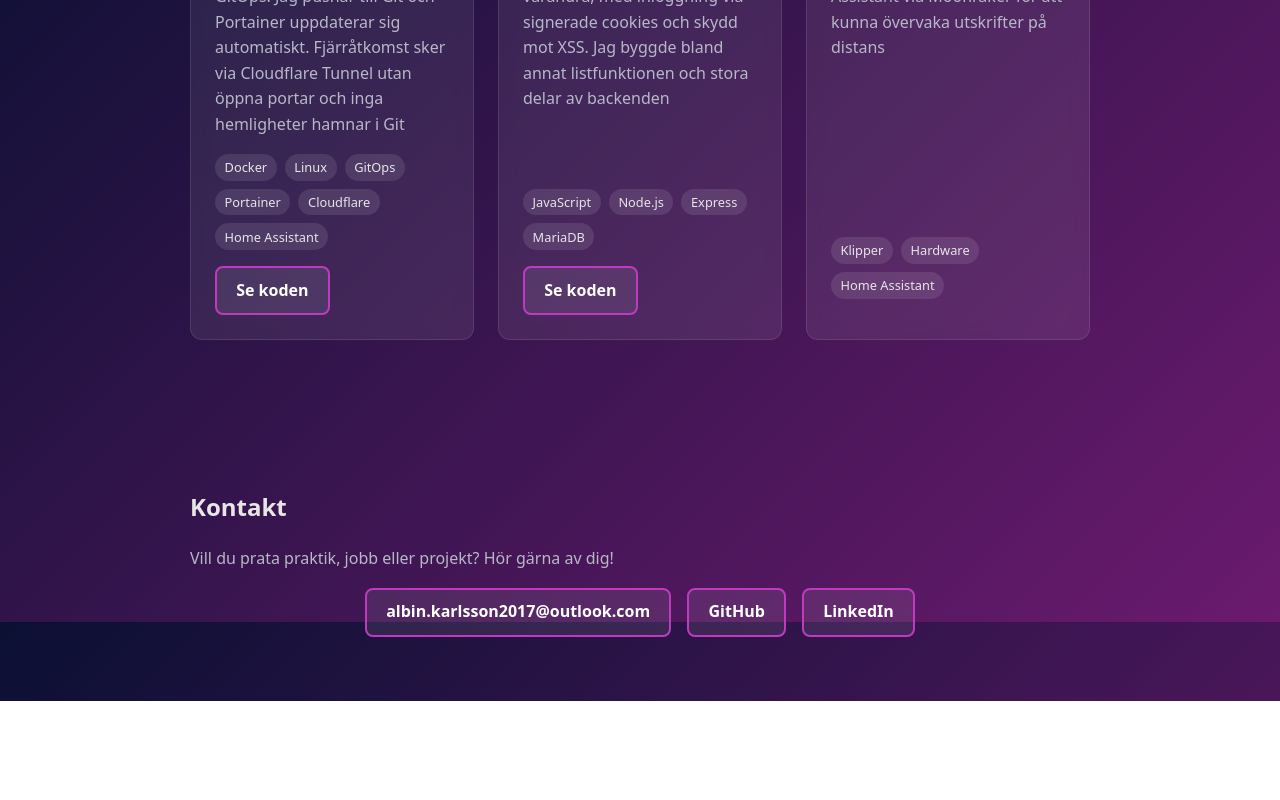
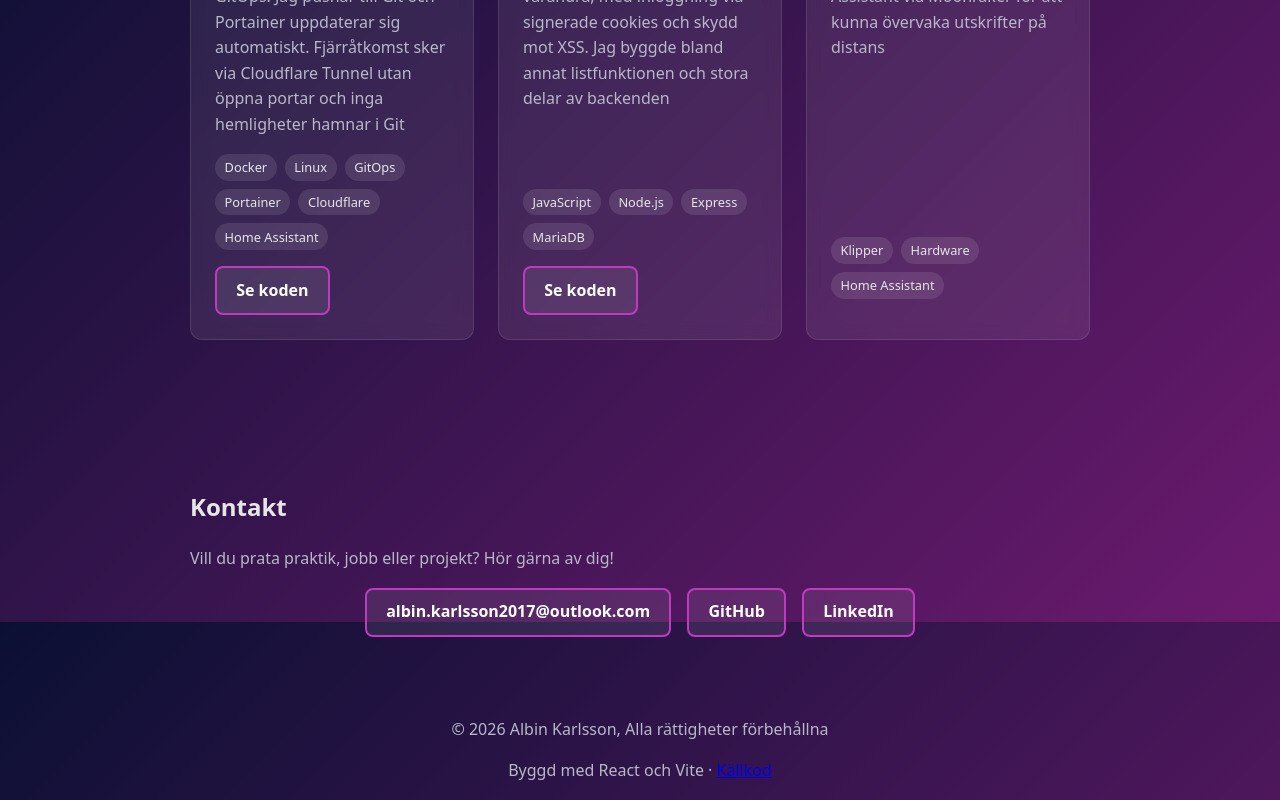
Before and after one commit to albinkarlsson1999/portfolio, a React (Vite) app: page / in a window 1280 px wide. Shown: the part 1778-2578 px from the top of the page. Before the commit the page ends 2479 px from the top, so only its background shows below. Built offline with nearby package versions, Linux system fonts and the light colour scheme.

Commit message:
Footer added to the webpage with copyright info

```diff
--- a/src/App.jsx
+++ b/src/App.jsx
@@ -4,6 +4,7 @@ import About from './components/About';
 import Projects from './components/Projects';
 import Contact from './components/Contact';
 import {useState} from 'react'
+import Footer from "./components/Footer.jsx";
 
 function App() {
     const [lang, setLang] = useState('sv');
@@ -15,6 +16,7 @@ function App() {
           <About lang={lang}/>
           <Projects lang={lang}/>
           <Contact lang={lang}/>
+            <Footer lang={lang}/>
         </main>
       </>
   )
--- /dev/null
+++ b/src/components/Footer.jsx
@@ -0,0 +1,13 @@
+import texts from "../data/texts.js"
+function Footer({ lang }) {
+    const f = texts[lang].footer
+
+    return (
+        <footer className="footer">
+            <p>© {new Date().getUTCFullYear()} Albin Karlsson, {f.rights}</p>
+            <p>{f.builtWith} · <a href="https://github.com/albinkarlsson1999/portfolio" target="_blank" rel="noopener noreferrer">{f.source}</a></p>
+
+        </footer>
+    )
+}
+export default Footer;
--- a/src/data/texts.js
+++ b/src/data/texts.js
@@ -32,12 +32,17 @@ const texts = {
         contact: {
             title: "Kontakt",
             text: "Vill du prata praktik, jobb eller projekt? Hör gärna av dig!"
+        },
+        footer: {
+            builtWith: "Byggd med React och Vite",
+            source: "Källkod",
+            rights: "Alla rättigheter förbehållna"
         }
     },
     en: {
         nav: {
             about: "About me",
-            projects: "Projects",
+            projects: "My Projects",
             skills: "Skills",
             contact: "Contact",
             aboutShort: "About",
@@ -67,7 +72,12 @@ const texts = {
         contact: {
             title: "Contact me",
             text: "Want to talk internships, jobs or projects? Feel free to reach out!",
-            },
+        },
+        footer: {
+            builtWith: "Built with React and Vite",
+            source: "Source code",
+            rights: "All rights reserved."
+        }
         },
     };
 
--- a/src/index.css
+++ b/src/index.css
@@ -250,6 +250,10 @@ dialog:focus {
   transform: scale(1.08);
 }
 
+.footer {
+  text-align: center;
+}
+
 @media (max-width: 600px) {
   .name-long {
     display: none;
```
